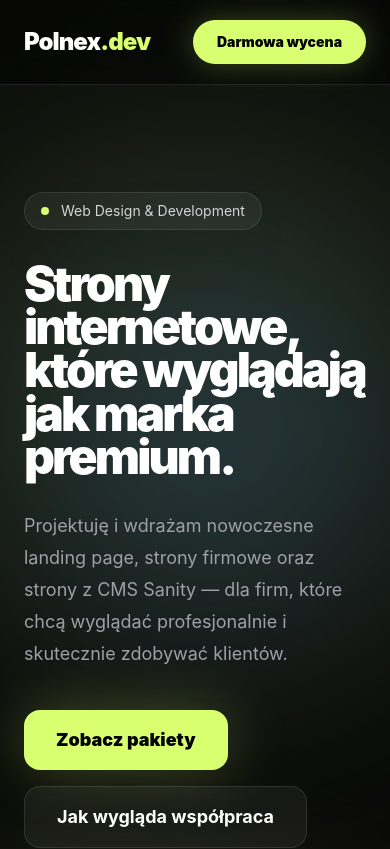
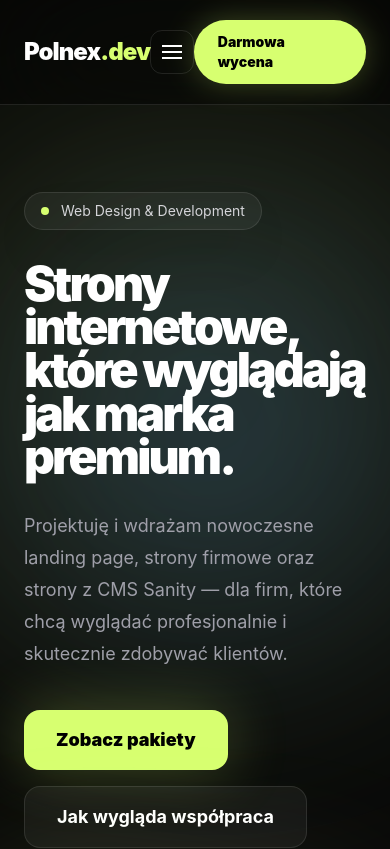
Before and after one commit to polnexdev-star/polnex-dev, a React (Vite) app: page / in a window 390 px wide. Shown: the top 849 px of the page. Built offline with nearby package versions, Linux system fonts and the light colour scheme.

Commit message:
Update mobile menu and final website polish

```diff
--- a/src/App.jsx
+++ b/src/App.jsx
@@ -1543,6 +1543,7 @@ if (title === 'BuildPro') {
 export default function FreelancerLandingPage() {
 
 const [selectedProject, setSelectedProject] = useState(null)
+const [mobileMenuOpen, setMobileMenuOpen] = useState(false)
 const footerLink =
   "group relative block w-fit text-zinc-400 transition duration-300 hover:text-[#d7ff70]"
 const [scrollPosition, setScrollPosition] = useState(0)
@@ -1647,11 +1648,58 @@ if (selectedProject) {
   </a>
 </nav>
 
+<button
+  type="button"
+  onClick={() => setMobileMenuOpen(!mobileMenuOpen)}
+  className="relative flex h-11 w-11 items-center justify-center rounded-xl border border-white/10 transition-all duration-300 hover:border-[#d7ff70]/30 md:hidden"
+>
+  <span
+    className={`absolute h-0.5 w-5 ${mobileMenuOpen ? 'bg-[#d7ff70]' : 'bg-white'} transition-all duration-300 ${
+      mobileMenuOpen
+        ? 'rotate-45'
+        : '-translate-y-1.5'
+    }`}
+  />
+
+  <span
+    className={`absolute h-0.5 w-5 ${mobileMenuOpen ? 'bg-[#d7ff70]' : 'bg-white'} transition-all duration-300 ${
+      mobileMenuOpen
+        ? 'opacity-0'
+        : 'opacity-100'
+    }`}
+  />
+
+  <span
+    className={`absolute h-0.5 w-5 ${mobileMenuOpen ? 'bg-[#d7ff70]' : 'bg-white'} transition-all duration-300 ${
+      mobileMenuOpen
+        ? '-rotate-45'
+        : 'translate-y-1.5'
+    }`}
+  />
+</button>
+
           <a href="#kontakt" className="rounded-full bg-[#d7ff70] px-6 py-3 text-sm font-black text-black shadow-[0_0_30px_rgba(215,255,112,0.25)] transition hover:scale-[1.03]">
             Darmowa wycena
           </a>
         </div>
       </header>
+
+   <div
+  className={`fixed left-0 right-0 top-[82px] z-40 border-b border-white/10 bg-[#080808]/95 px-6 py-5 backdrop-blur-2xl transition-all duration-300 md:hidden ${
+    mobileMenuOpen
+      ? 'pointer-events-auto translate-y-0 opacity-100'
+      : 'pointer-events-none -translate-y-4 opacity-0'
+  }`}
+>
+  <div className="flex flex-col gap-4 text-sm font-bold text-zinc-300">
+    <a href="#oferta" onClick={() => setMobileMenuOpen(false)}>Oferta</a>
+    <a href="#proces" onClick={() => setMobileMenuOpen(false)}>Proces</a>
+    <a href="#portfolio" onClick={() => setMobileMenuOpen(false)}>Portfolio</a>
+    <a href="#cennik" onClick={() => setMobileMenuOpen(false)}>Cennik</a>
+    <a href="#faq" onClick={() => setMobileMenuOpen(false)}>FAQ</a>
+    <a href="#kontakt" onClick={() => setMobileMenuOpen(false)}>Kontakt</a>
+  </div>
+</div>
 
       <main className="overflow-hidden pt-24">
         <section className="relative px-6 py-24 lg:py-32">
@@ -1735,7 +1783,7 @@ if (selectedProject) {
           </div>
         </section>
 
-        <section id="oferta" className="px-6 py-24 lg:py-32">
+        <section id="oferta" className="px-6 py-24 lg:py-32 scroll-mt-28">
           <div className="mx-auto max-w-7xl">
             <div className="mb-16 grid gap-8 lg:grid-cols-[0.8fr_1.2fr] lg:items-end">
               <div>
@@ -1759,7 +1807,7 @@ if (selectedProject) {
           </div>
         </section>
 
-        <section id="proces" className="border-y border-white/10 bg-[#0f0f0f] px-6 py-24 text-white lg:py-32">
+        <section id="proces" className="border-y border-white/10 bg-[#0f0f0f] px-6 py-24 text-white lg:py-32 scroll-mt-28">
           <div className="mx-auto max-w-7xl">
             <div className="mb-16 max-w-3xl">
               <p className="mb-4 text-sm font-black uppercase tracking-[0.25em] text-[#d7ff70]">Proces</p>
@@ -1778,7 +1826,7 @@ if (selectedProject) {
           </div>
         </section>
 
-        <section id="portfolio" className="px-6 py-24 lg:py-32">
+        <section id="portfolio" className="px-6 py-24 lg:py-32 scroll-mt-28">
           <div className="mx-auto max-w-7xl">
             <div className="mb-16 flex flex-col justify-between gap-8 lg:flex-row lg:items-end">
               <div className="max-w-3xl">
@@ -1863,7 +1911,7 @@ if (selectedProject) {
           </div>
         </section>
 
-           <section id="cennik" className="px-6 py-24 lg:py-32">
+           <section id="cennik" className="px-6 py-24 lg:py-32 scroll-mt-28">
   <div className="mx-auto max-w-7xl">
     <div className="mb-16 flex flex-col justify-between gap-8 lg:flex-row lg:items-end">
       <div className="max-w-3xl">
@@ -1968,7 +2016,7 @@ if (selectedProject) {
   </div>
 </section>
 
-<section id="faq" className="px-6 py-24">
+<section id="faq" className="px-6 py-24 scroll-mt-28">
   <div className="mx-auto max-w-5xl">
     <div className="text-center">
       <p className="text-sm font-black uppercase tracking-[0.25em] text-[#d7ff70]">
@@ -2111,7 +2159,7 @@ if (selectedProject) {
 
 
 
-        <section id="kontakt" className="px-6 pb-24 lg:pb-32">
+        <section id="kontakt" className="px-6 pb-24 lg:pb-32 scroll-mt-28">
   <div className="mx-auto grid max-w-7xl gap-8 lg:grid-cols-[0.95fr_1.05fr]">
     <div className="rounded-[2.5rem] border border-white/10 bg-white/[0.04] p-10 md:p-14">
       <p className="mb-4 text-sm font-black uppercase tracking-[0.25em] text-[#d7ff70]">
```
